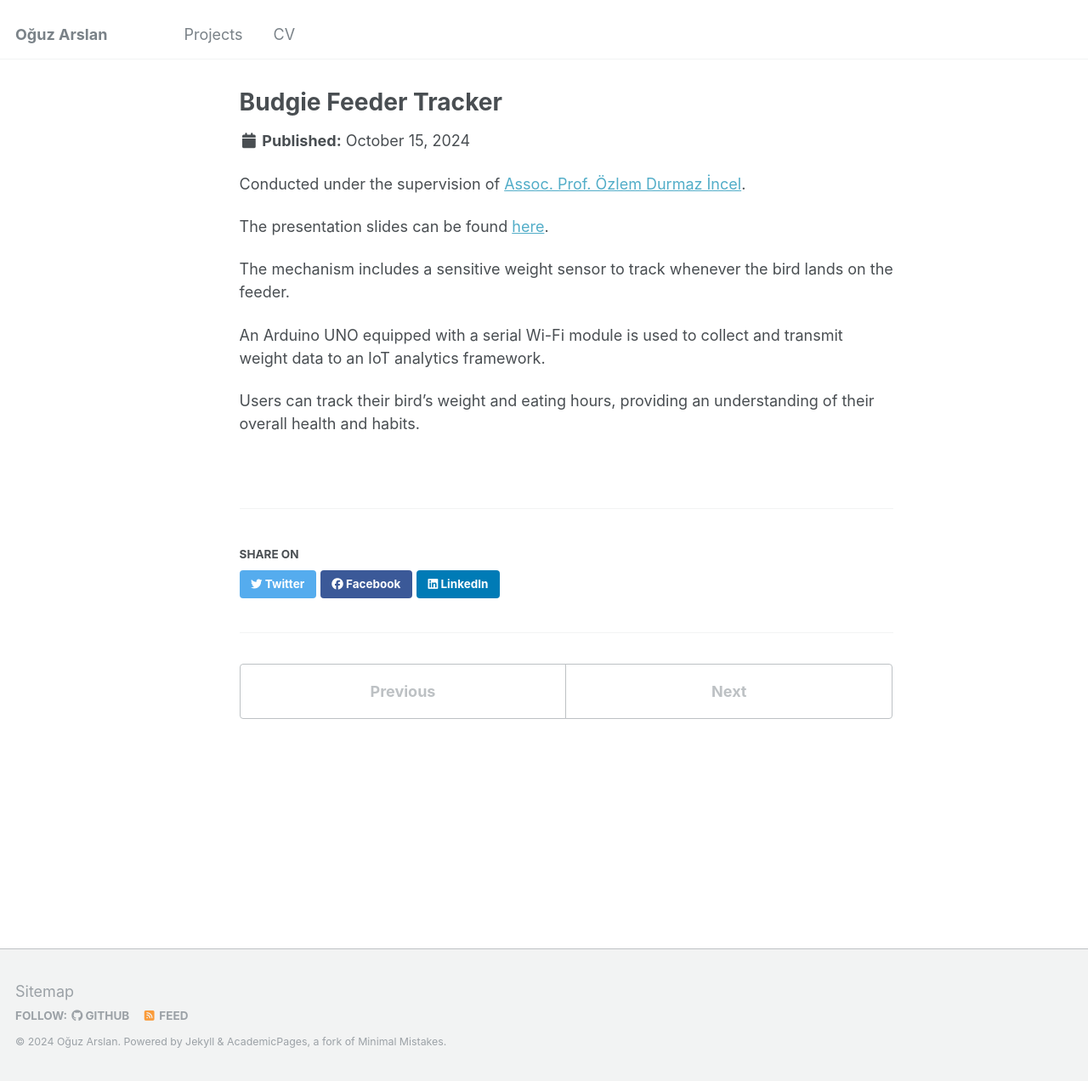
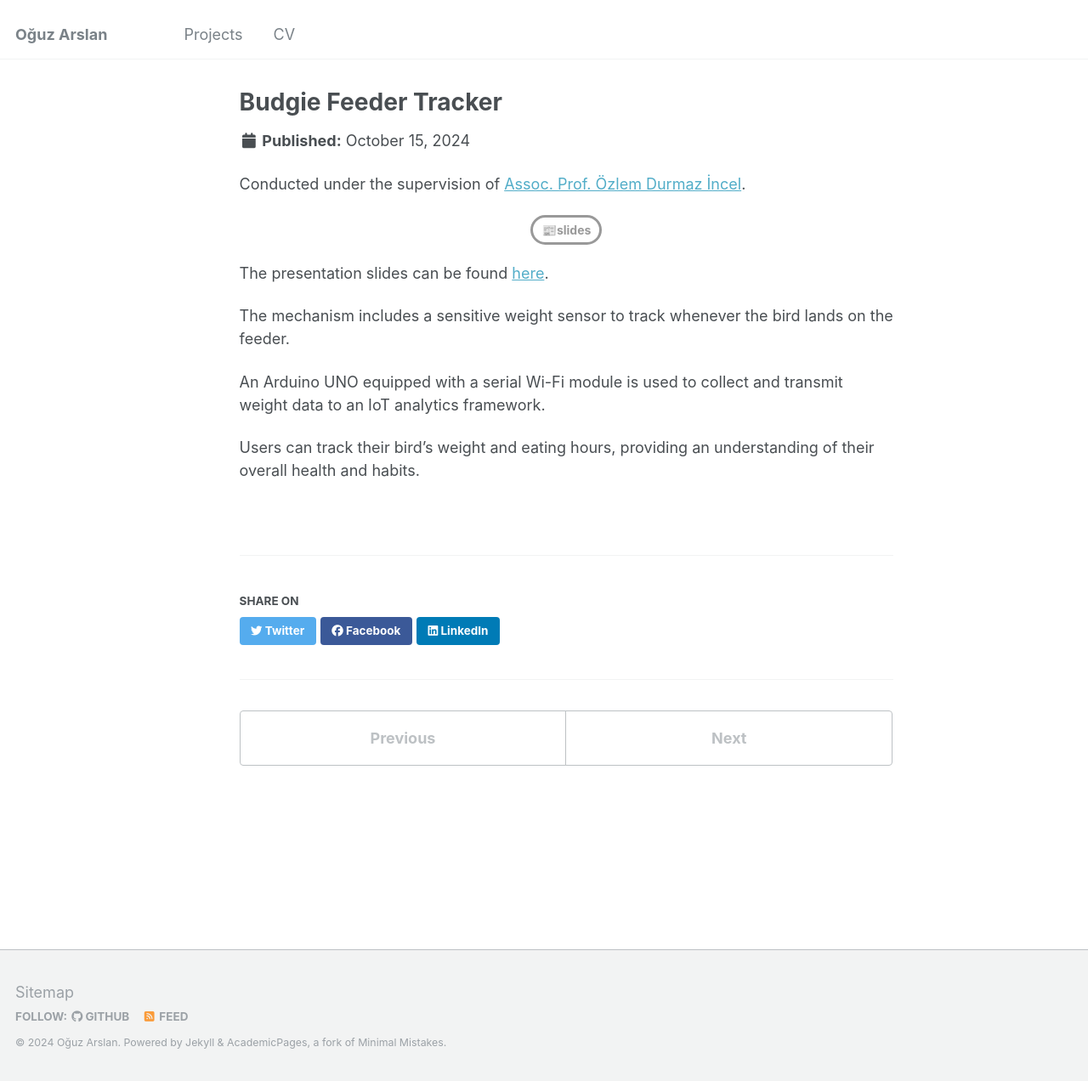
Before and after one commit to Boysle/boysle.github.io, a Jekyll site: the page built from _portfolio/2budgiefeedertracker.md, in a window 1280 px wide and 1272 px high. Shown: the whole window at 85% size. Built offline with Jekyll 4.4.1, drawn with Linux system fonts in a browser that asks for light colours.

Commit message:
Update 2budgiefeedertracker.md

```diff
--- a/_portfolio/2budgiefeedertracker.md
+++ b/_portfolio/2budgiefeedertracker.md
@@ -6,6 +6,11 @@ collection: projects
 ---
 Conducted under the supervision of [Assoc. Prof. Özlem Durmaz İncel](https://www.cmpe.boun.edu.tr/people/ozlem.durmaz).
 
+<!-- BUTTONS -->
+<div style="text-align: center; margin: 20px 0;"> <!-- Added margin for spacing -->
+  <a href="https://www.dropbox.com/scl/fi/i0u9iksveo8q4swbrdk9w/Budgie-Feeder-Tracker-Slides.pptx?rlkey=19psfptj6hk9bp01097sh7dv0&st=kv287fl5&dl=0" style="text-decoration: none; background-color: transparent; color: #999999; padding: 4px 10px; border-radius: 25px; text-align: center; display: inline-flex; align-items: center; justify-content: center; border: 3px solid #999999; transition: 0.1s; font-size: 14px; font-weight: bold;" onmouseover="this.style.color='#333333'; this.style.borderColor='#333333';" onmouseout="this.style.color='#999999'; this.style.borderColor='#999999';">📰slides</a>
+</div>
+
 The presentation slides can be found [here](https://docs.google.com/presentation/d/15Bxk8GrdjDKizWz2PBFqSlwiGzrAQ46e/edit?usp=sharing&ouid=100064784888986903711&rtpof=true&sd=true).
 
 The mechanism includes a sensitive weight sensor to track whenever the bird lands on the feeder.
```
